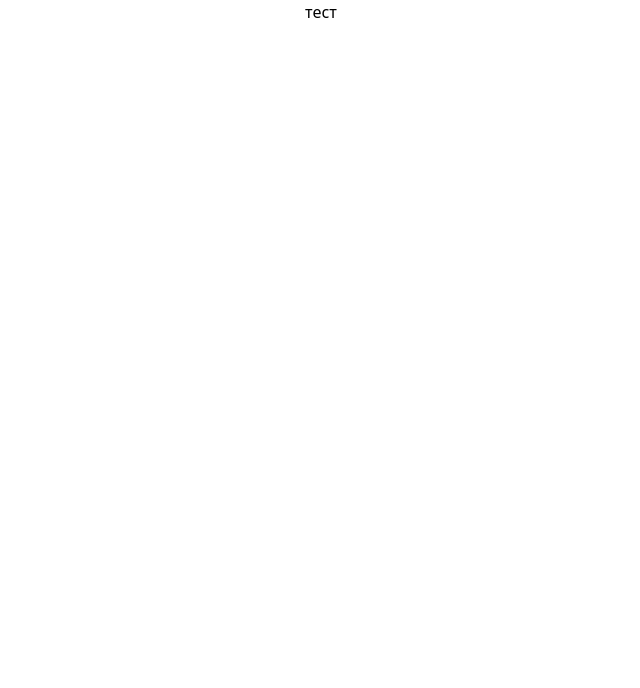
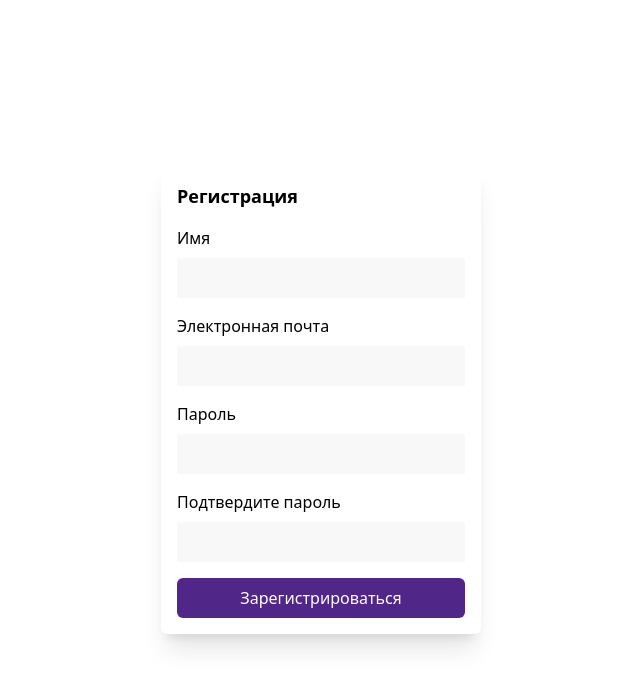
Before and after one commit to valescos/test-task-5, a React (Vite) app: page /signup in a window 1280 px wide. Shown: the top 688 px of the page, without its empty margins (319-959 px from the left). Built offline with nearby package versions, Linux system fonts and the light colour scheme.

Commit message:
Form Styling done

```diff
--- a/index.html
+++ b/index.html
@@ -6,7 +6,7 @@
     <title>Тестовое задание</title>
   </head>
   <body>
-    <div id="root" class="flex flex-col items-center justify-center"></div>
+    <div id="root"></div>
     <script type="module" src="/src/main.tsx"></script>
   </body>
 </html>
--- a/src/App.tsx
+++ b/src/App.tsx
@@ -1,5 +1,16 @@
+import { Routes, Route } from "react-router-dom";
+import Catalog from "./pages/Catalog";
+import ProfileDetails from "./pages/ProfileDetails";
+import SignUpLogIn from "./pages/SignUpLogIn";
+
 function App() {
-  return <>тест</>;
+  return (
+    <Routes>
+      <Route path="/" element={<Catalog />} />
+      <Route path="/signup" element={<SignUpLogIn />} />
+      <Route path="/idplaceholder" element={<ProfileDetails />} />
+    </Routes>
+  );
 }
 
 export default App;
--- a/src/components/SignUpForm.tsx
+++ b/src/components/SignUpForm.tsx
@@ -4,28 +4,32 @@ export default function SignUpForm() {
   return (
     <form
       className={cn(
-        "shadow-xl w-[90%] sm:w-[80%] md:w-[70%] lg:w-[60%] xl:w-[50%]",
-        "[&>div>input]:bg-[#F8F8F8]"
+        "shadow-xl w-[90%] sm:w-[70%] md:w-[50%] lg:w-[35%] xl:w-[25%]",
+        "flex flex-col gap-4 p-4 rounded-md",
+        "[&>div>input]:bg-[#F8F8F8] [&>div>input]:px-4 [&>div>input]:py-2",
+        "[&>div]:flex [&>div]:flex-col [&>div]:gap-2"
       )}
     >
-      <h3>Регистрация</h3>
+      <h3 className="text-lg font-bold">Регистрация</h3>
       <div>
         <label htmlFor="username">Имя</label>
-        <input id="username" />
+        <input id="username" type="text" />
       </div>
       <div>
         <label htmlFor="email">Электронная почта</label>
-        <input id="email" />
+        <input id="email" type="email" />
       </div>
       <div>
         <label htmlFor="pass">Пароль</label>
-        <input id="pass" />
+        <input id="pass" type="password" />
       </div>
       <div>
         <label htmlFor="pass_confirm">Подтвердите пароль</label>
-        <input id="pass_confirm" />
+        <input id="pass_confirm" type="password" />
       </div>
-      <button>Зарегистрироваться</button>
+      <button className="bg-[#512689] px-4 py-2 text-white text-center rounded-md">
+        Зарегистрироваться
+      </button>
     </form>
   );
 }
--- a/src/main.tsx
+++ b/src/main.tsx
@@ -1,10 +1,13 @@
-import React from 'react'
-import ReactDOM from 'react-dom/client'
-import App from './App.tsx'
-import './index.css'
+import React from "react";
+import ReactDOM from "react-dom/client";
+import App from "./App.tsx";
+import { BrowserRouter } from "react-router-dom";
+import "./index.css";
 
-ReactDOM.createRoot(document.getElementById('root')!).render(
+ReactDOM.createRoot(document.getElementById("root")!).render(
   <React.StrictMode>
-    <App />
-  </React.StrictMode>,
-)
+    <BrowserRouter>
+      <App />
+    </BrowserRouter>
+  </React.StrictMode>
+);
--- /dev/null
+++ b/src/pages/SignUpLogIn.tsx
@@ -0,0 +1,9 @@
+import SignUpForm from "../components/SignUpForm";
+
+export default function SignUpLogIn() {
+  return (
+    <div className="flex h-[100vh] flex-col items-center justify-center">
+      <SignUpForm />
+    </div>
+  );
+}
```
